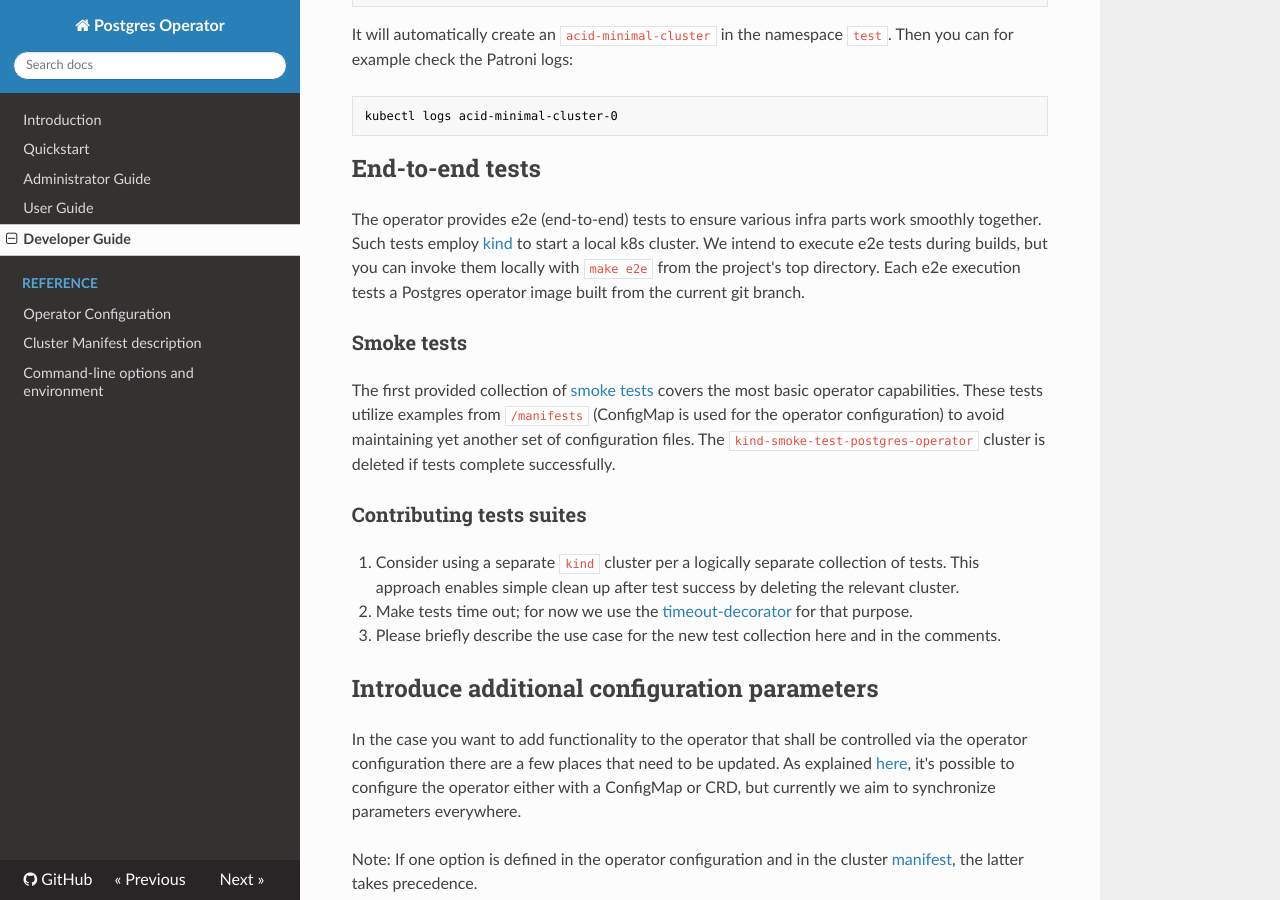
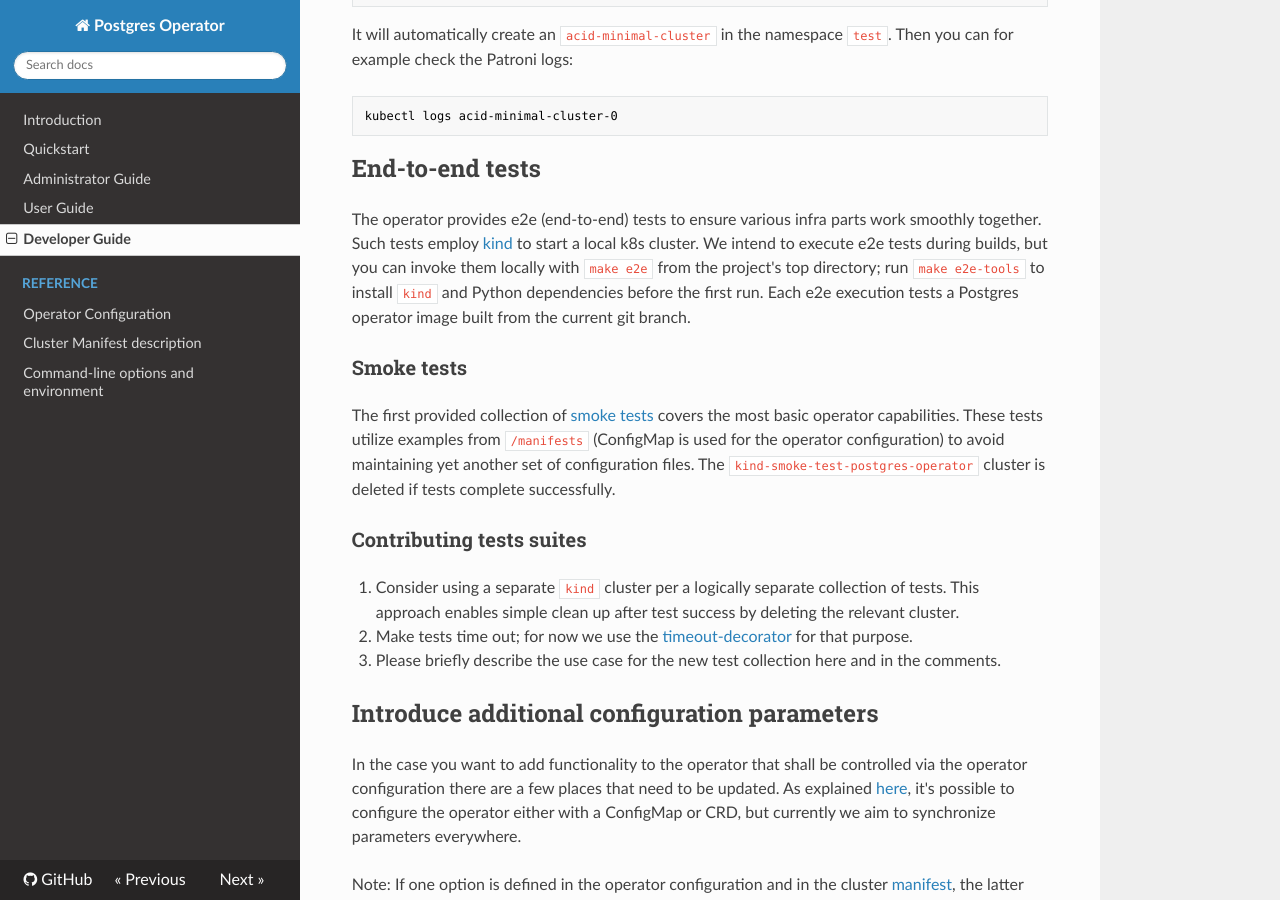
Before and after one commit to zalando/postgres-operator, an MkDocs documentation site: the page built from docs/developer.md, in a window 1280 px wide and 900 px high, scrolled down 6145 px. Built offline with MkDocs 1.6.1, drawn with Linux system fonts in a browser that asks for light colours; nearby versions of some CDN libraries; old or Windows-style settings are respelled for this version of MkDocs.

Commit message:
add a make target to isntall required tools for e2e

```diff
--- a/delivery.yaml
+++ b/delivery.yaml
@@ -45,13 +45,11 @@ pipeline:
           cmd: |
             export PATH=$PATH:$HOME/go/bin
             cd $OPERATOR_TOP_DIR/postgres-operator
-            go get -u sigs.k8s.io/kind
-            pip3 install -r requirements.txt
             echo "INFO install kubectl to test 'kind' from client side"
             (curl -LO --silent https://storage.googleapis.com/kubernetes-release/release/$(curl -s https://storage.googleapis.com/kubernetes-release/release/stable.txt)/bin/linux/amd64/kubectl &&
             chmod +x ./kubectl &&
             mv ./kubectl /usr/local/bin/kubectl) || exit 1
-            make e2e
+            make e2e-tools e2e
         - desc: 'Push docker image'
           cmd: |
             export PATH=$PATH:$HOME/go/bin
--- a/docs/developer.md
+++ b/docs/developer.md
@@ -319,7 +319,7 @@ kubectl logs acid-minimal-cluster-0
 
 The operator provides e2e (end-to-end) tests to ensure various infra parts work smoothly together.
 Such tests employ [kind](https://kind.sigs.k8s.io/) to start a local k8s cluster.
-We intend to execute e2e tests during builds, but you can invoke them locally with `make e2e` from the project's top directory. Each e2e execution tests a Postgres operator image built from the current git branch.
+We intend to execute e2e tests during builds, but you can invoke them locally with `make e2e` from the project's top directory; run `make e2e-tools` to install `kind` and Python dependencies before the first run. Each e2e execution tests a Postgres operator image built from the current git branch.
 
 ### Smoke tests
 
```
Also changed, not shown: 4 other files.
